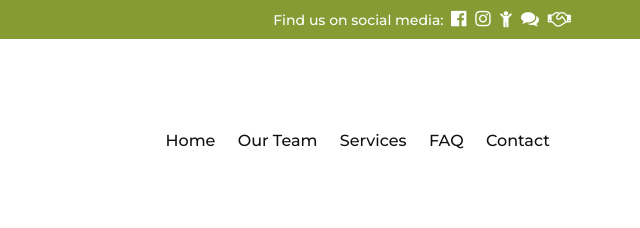
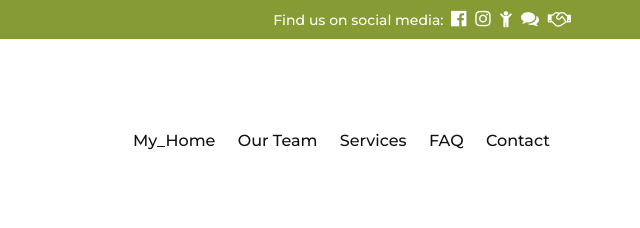
Before and after one commit to onyx35/webdeveloper, a plain HTML site: page index.html in a window 1280 px wide. Shown: the top 228 px of the page, 640-1280 px from the left. Drawn offline with nearby package versions, Linux system fonts and the light colour scheme; a web font is replaced by a local one.

Commit message:
Home to My_home

```diff
--- a/index.html
+++ b/index.html
@@ -145,7 +145,7 @@ body { display:block;}
       <ul>
 
 
-		  <li><a href="index.html">Home</a></li><li><a href="page/our-team.html">Our Team</a></li><li><a href="page/my-services.html">Services</a></li><li><a href="page/faq.html">FAQ</a></li><li><a href="contact.html">Contact</a></li>
+		  <li><a href="index.html">My_Home</a></li><li><a href="page/our-team.html">Our Team</a></li><li><a href="page/my-services.html">Services</a></li><li><a href="page/faq.html">FAQ</a></li><li><a href="contact.html">Contact</a></li>
       </ul>
 
       </nav>
```
